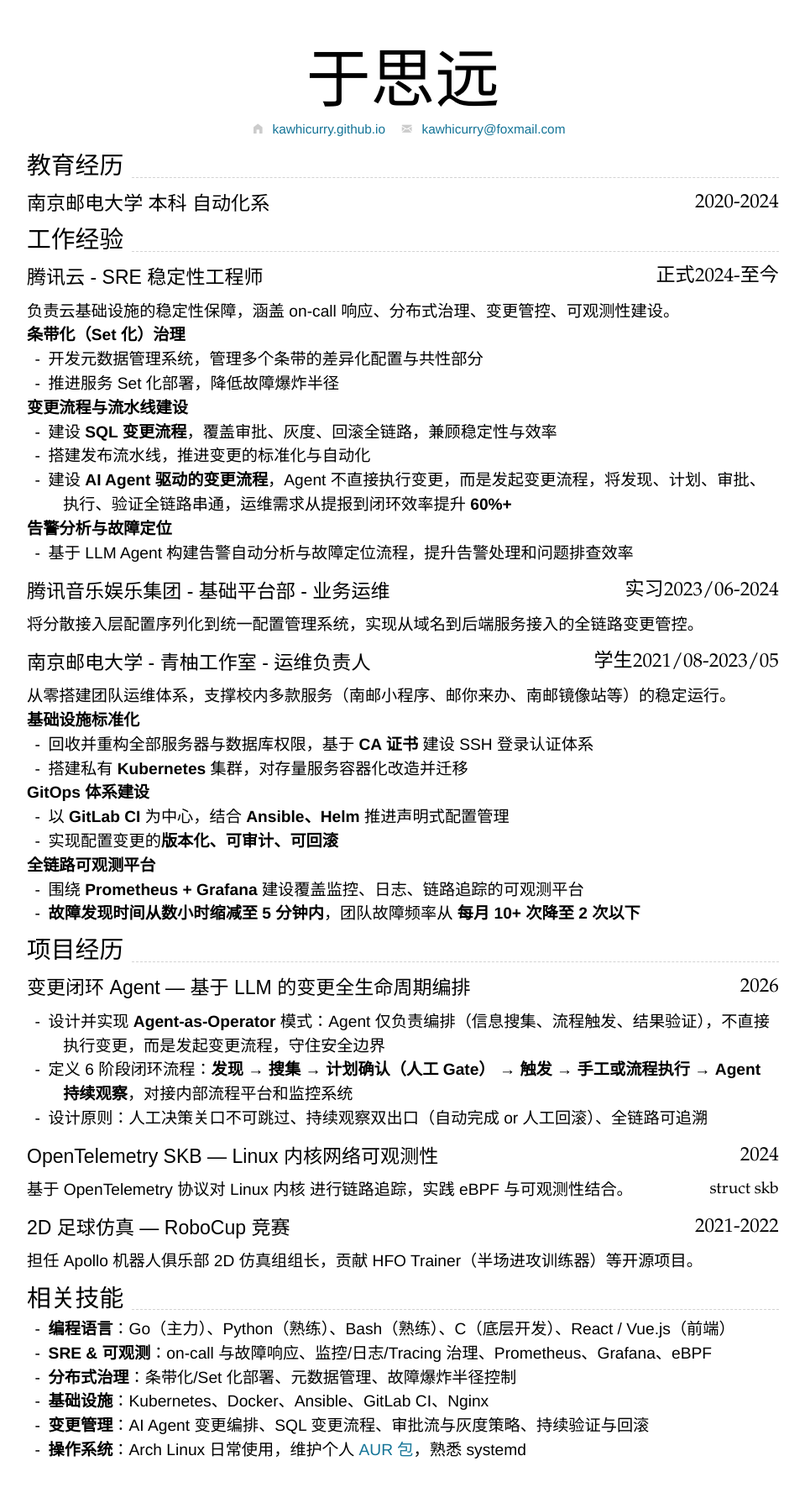
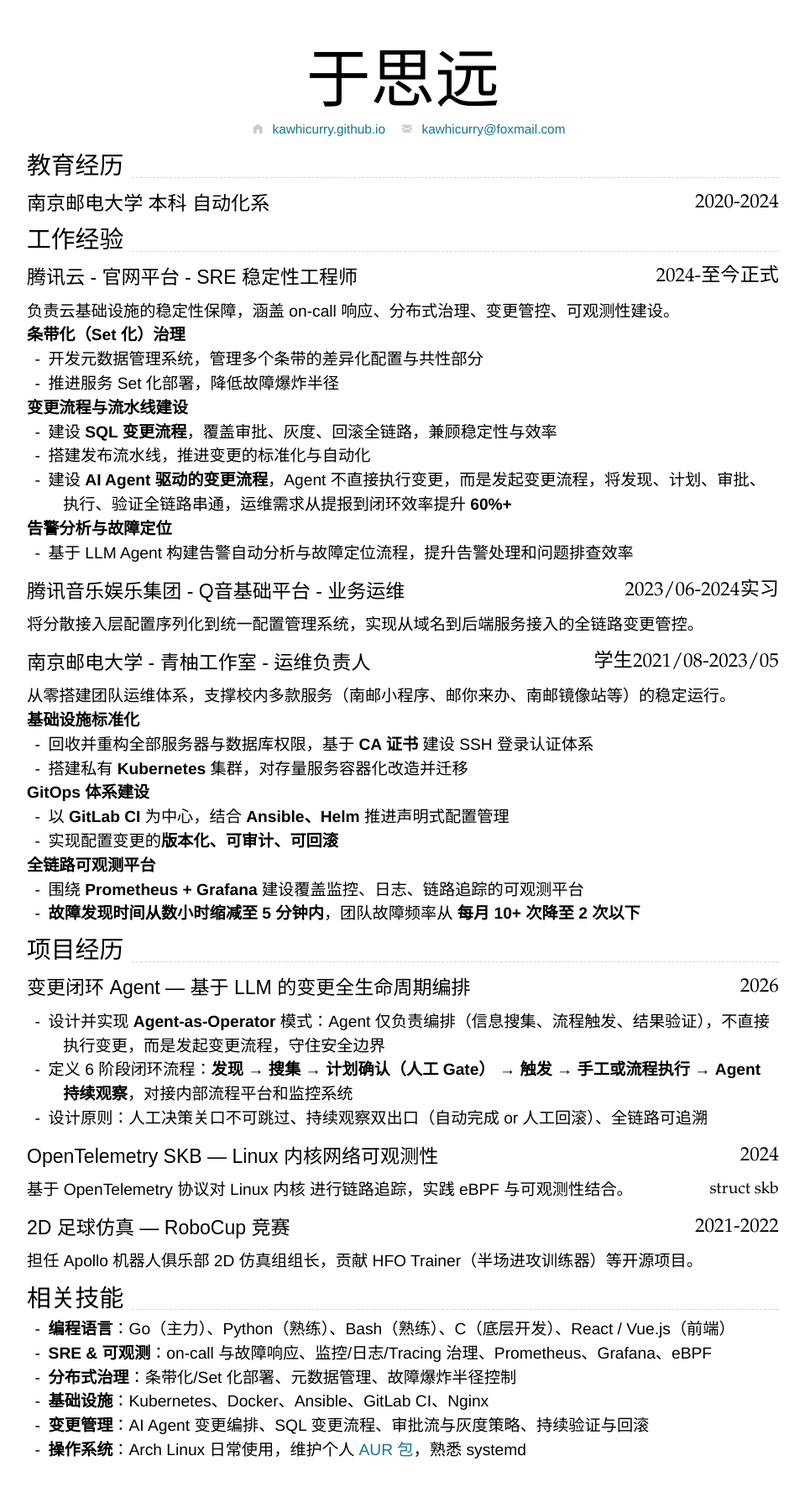
Before and after one commit to kawhicurry/resume, a Jekyll site: the page built from index.md, in a window 1280 px wide. Shown: the whole page at 84% size, without its empty margins (160-1119 px from the left). Built offline with Jekyll 4.4.1, drawn with Linux system fonts in a browser that asks for light colours; nearby versions of some CDN libraries.

Commit message:
fix: 调整部门与标签顺序

```diff
--- a/index.md
+++ b/index.md
@@ -19,7 +19,7 @@ homepage:
 
 ## 工作经验
 
-### 腾讯云 - SRE 稳定性工程师 `2024-至今`  `正式`
+### 腾讯云 - 官网平台 - SRE 稳定性工程师 `正式` `2024-至今`
 
 负责云基础设施的稳定性保障，涵盖 on-call 响应、分布式治理、变更管控、可观测性建设。
 
@@ -38,7 +38,7 @@ homepage:
 
 - 基于 LLM Agent 构建告警自动分析与故障定位流程，提升告警处理和问题排查效率
 
-### 腾讯音乐娱乐集团 - 基础平台部 - 业务运维 `2023/06-2024`  `实习`
+### 腾讯音乐娱乐集团 - Q音基础平台 - 业务运维 `实习` `2023/06-2024`
 
 将分散接入层配置序列化到统一配置管理系统，实现从域名到后端服务接入的全链路变更管控。
 
```
